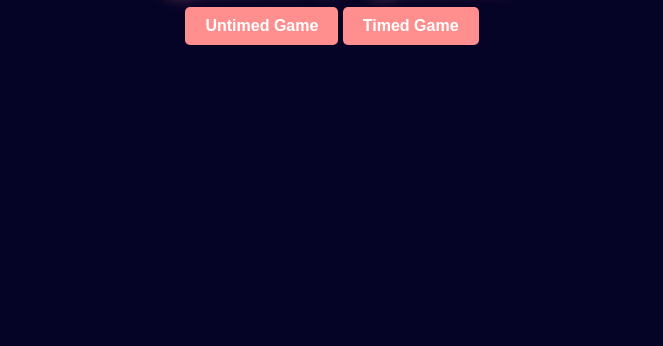
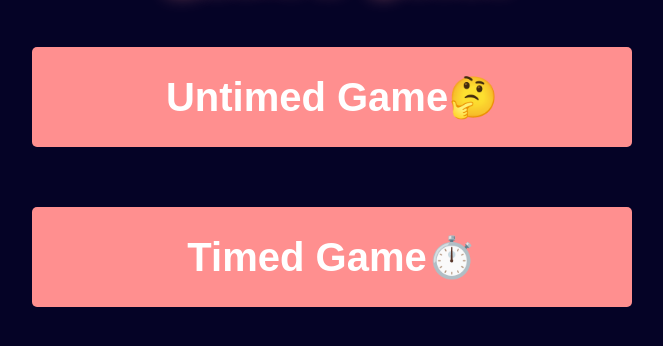
Before and after one commit to sricharangoud07/Bulls-and-Cows, a plain HTML site: page index.html in a window 1280 px wide. Shown: the part 70-416 px from the top of the page, without its empty margins (308-971 px from the left). Drawn offline with Linux system fonts and the light colour scheme.

Commit message:
Add home button in game1 and game2

```diff
--- a/game2.js
+++ b/game2.js
@@ -62,6 +62,12 @@ function restartGame() {
 
     submitButton.addEventListener('click', () => {
         window.location.reload();
+    });
+
+    giveUpButton.innerHTML = 'Return Home';
+
+    giveUpButton.addEventListener('click', () => {
+        window.location.href = 'index.html';
     });
 }
 
--- a/index.html
+++ b/index.html
@@ -5,13 +5,22 @@
     <meta name="viewport" content="width=device-width, initial-scale=1.0">
     <title>Bulls🐂 & Cows🐄</title>
     <link rel="stylesheet" href="global.css">
+    <style>
+        button{
+            margin: 10px;
+            margin-top: 50px;
+            width: 600px;
+            height: 100px;
+            font-size : 40px;
+        }
+    </style>
 </head>
 <body>
     <h1>
         🐂Bulls & 🐄Cows
     </h1>
-    <button id="game1">Untimed Game</button>
-    <button id="game2">Timed Game</button>
+    <button id="game1">Untimed Game🤔</button>
+    <button id="game2">Timed Game⏱️</button>
     <script>
         game1Button = document.getElementById('game1');
         game1Button.addEventListener('click', () => {
```
Also changed, not shown: game1.js (+6 -1 lines).
